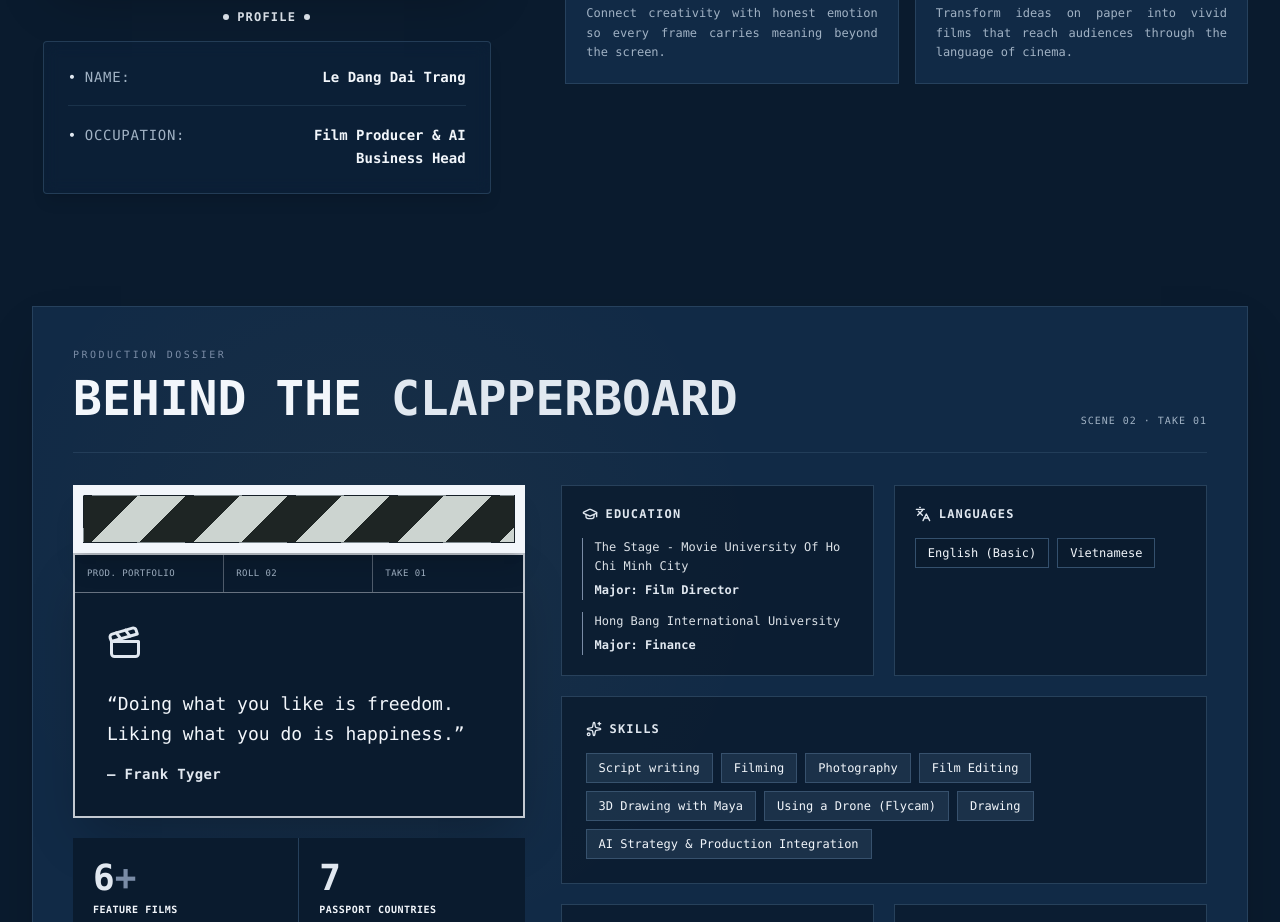
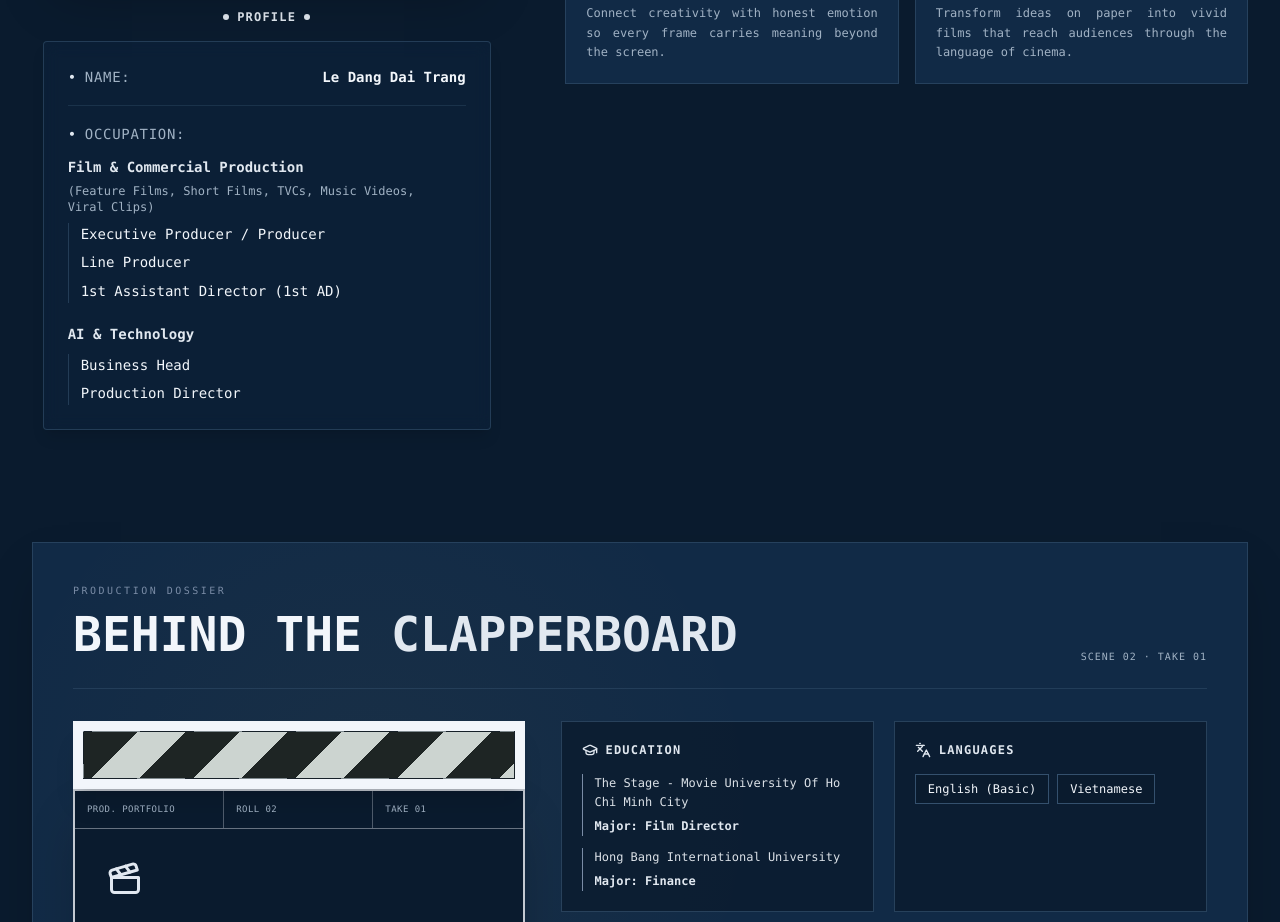
Before and after one commit to Schizophren-ia/Portfolio, a React (Vite) app: page / in a window 1280 px wide. Shown: the part 1480-2402 px from the top of the page. Built offline with nearby package versions, Linux system fonts and the light colour scheme.

Commit message:
Expand profile occupations into film production and AI groups

```diff
--- a/src/components/AboutSection.tsx
+++ b/src/components/AboutSection.tsx
@@ -149,11 +149,21 @@ export const AboutSection: React.FC = () => {
                     </dt>
                     <dd className="text-right font-semibold leading-relaxed text-solo">{language === 'vi' ? 'Lê Đặng Đài Trang' : 'Le Dang Dai Trang'}</dd>
                   </div>
-                  <div className="profile-row min-h-8 pt-0.5">
+                  <div className="min-w-0 pt-0.5" data-occupations>
                     <dt className="flex items-center gap-2 text-left uppercase tracking-wider text-wainscot-green">
                       <span className="text-hive-delight">•</span> {t('Occupation:')}
                     </dt>
-                    <dd className="text-right font-semibold leading-relaxed text-solo">{filmmakerContent.profile.role}</dd>
+                    <dd className="mt-3 space-y-5 text-left leading-relaxed text-solo">
+                      {filmmakerContent.profile.occupations.map((group) => (
+                        <div key={group.category}>
+                          <p className="font-semibold text-hive-delight">{group.category}</p>
+                          {group.formats && <p className="mt-1 text-xs text-wainscot-green">({group.formats})</p>}
+                          <ul className="mt-2 space-y-1.5 border-l border-deep-bronze/60 pl-3">
+                            {group.roles.map((role) => <li key={role}>{role}</li>)}
+                          </ul>
+                        </div>
+                      ))}
+                    </dd>
                   </div>
                 </dl>
               </div>
--- a/src/data/content.ts
+++ b/src/data/content.ts
@@ -10,6 +10,21 @@ export const filmmakerContent: FilmmakerContent = {
     lastName: "ĐÀI TRANG",
     fullName: "LÊ ĐẶNG ĐÀI TRANG",
     role: "Film Producer & AI Business Head",
+    occupations: [
+      {
+        category: "Film & Commercial Production",
+        formats: "Feature Films, Short Films, TVCs, Music Videos, Viral Clips",
+        roles: [
+          "Executive Producer / Producer",
+          "Line Producer",
+          "1st Assistant Director (1st AD)"
+        ]
+      },
+      {
+        category: "AI & Technology",
+        roles: ["Business Head", "Production Director"]
+      }
+    ],
     tagline: "Connecting creativity and emotion — transforming paper into living cinema.",
     location: "Ho Chi Minh City, Vietnam",
     availability: "Available for Film Productions & Creative Collaborations",
--- a/src/data/content.vi.ts
+++ b/src/data/content.vi.ts
@@ -39,6 +39,12 @@ export const filmmakerContentVi: FilmmakerContent = {
   profile: {
     ...filmmakerContent.profile,
     role: vi(filmmakerContent.profile.role),
+    occupations: filmmakerContent.profile.occupations.map((group) => ({
+      ...group,
+      category: vi(group.category),
+      formats: group.formats ? vi(group.formats) : undefined,
+      roles: group.roles.map(vi),
+    })),
     tagline: vi(filmmakerContent.profile.tagline),
     location: vi(filmmakerContent.profile.location),
     availability: vi(filmmakerContent.profile.availability),
--- a/src/data/types.ts
+++ b/src/data/types.ts
@@ -69,6 +69,11 @@ export interface FilmmakerContent {
     fullName: string;
     role: string;
     tagline: string;
+    occupations: {
+      category: string;
+      formats?: string;
+      roles: string[];
+    }[];
     location: string;
     availability: string;
     email: string;
--- a/src/i18n/translations.ts
+++ b/src/i18n/translations.ts
@@ -21,6 +21,14 @@ export const vietnameseText: Record<string, string> = {
   'About the Filmmaker': 'Giới thiệu nhà làm phim',
   '{name} portrait': 'Chân dung {name}',
   'Profile': 'Hồ sơ', 'Name:': 'Họ và tên:', 'Occupation:': 'Nghề nghiệp:',
+  'Film & Commercial Production': 'Sản xuất phim & quảng cáo',
+  'Feature Films, Short Films, TVCs, Music Videos, Viral Clips': 'Phim điện ảnh, Phim ngắn, TVC, MV, Viral Clip',
+  'Executive Producer / Producer': 'Giám đốc sản xuất / Nhà sản xuất',
+  'Line Producer': 'Điều hành sản xuất',
+  '1st Assistant Director (1st AD)': 'Trợ lý đạo diễn thứ nhất (1st AD)',
+  'AI & Technology': 'AI & Công nghệ',
+  'Business Head': 'Trưởng bộ phận kinh doanh',
+  'Production Director': 'Giám đốc sản xuất',
   'Get to know me': 'Tìm hiểu về tôi',
   'My Philosophy': 'Triết lý của tôi',
   'Connect creativity with honest emotion so every frame carries meaning beyond the screen.': 'Kết nối sáng tạo với cảm xúc chân thật để mỗi khung hình mang ý nghĩa vượt ra ngoài màn ảnh.',
```
